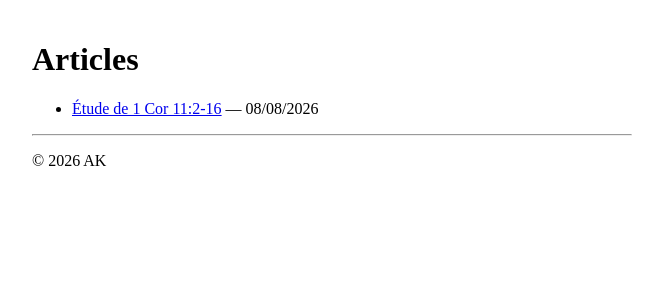
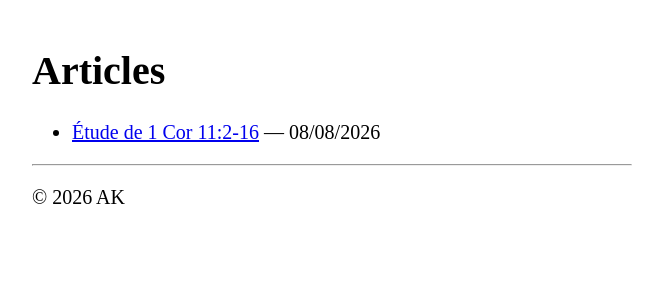
Before and after one commit to arnkoe/1-cor-11, a Jekyll site: the page built from index.md, in a window 1280 px wide. Shown: the top 300 px of the page, without its empty margins (308-971 px from the left). Built offline with Jekyll 4.4.1, drawn with Linux system fonts in a browser that asks for light colours.

Commit message:
Augmenter la taille de police à 20px hors mobile

```diff
--- a/assets/style.css
+++ b/assets/style.css
@@ -3,3 +3,9 @@ body {
   max-width: 600px;
   padding: 20px 10px;
 }
+
+@media (min-width: 601px) {
+  body {
+    font-size: 20px;
+  }
+}
```
